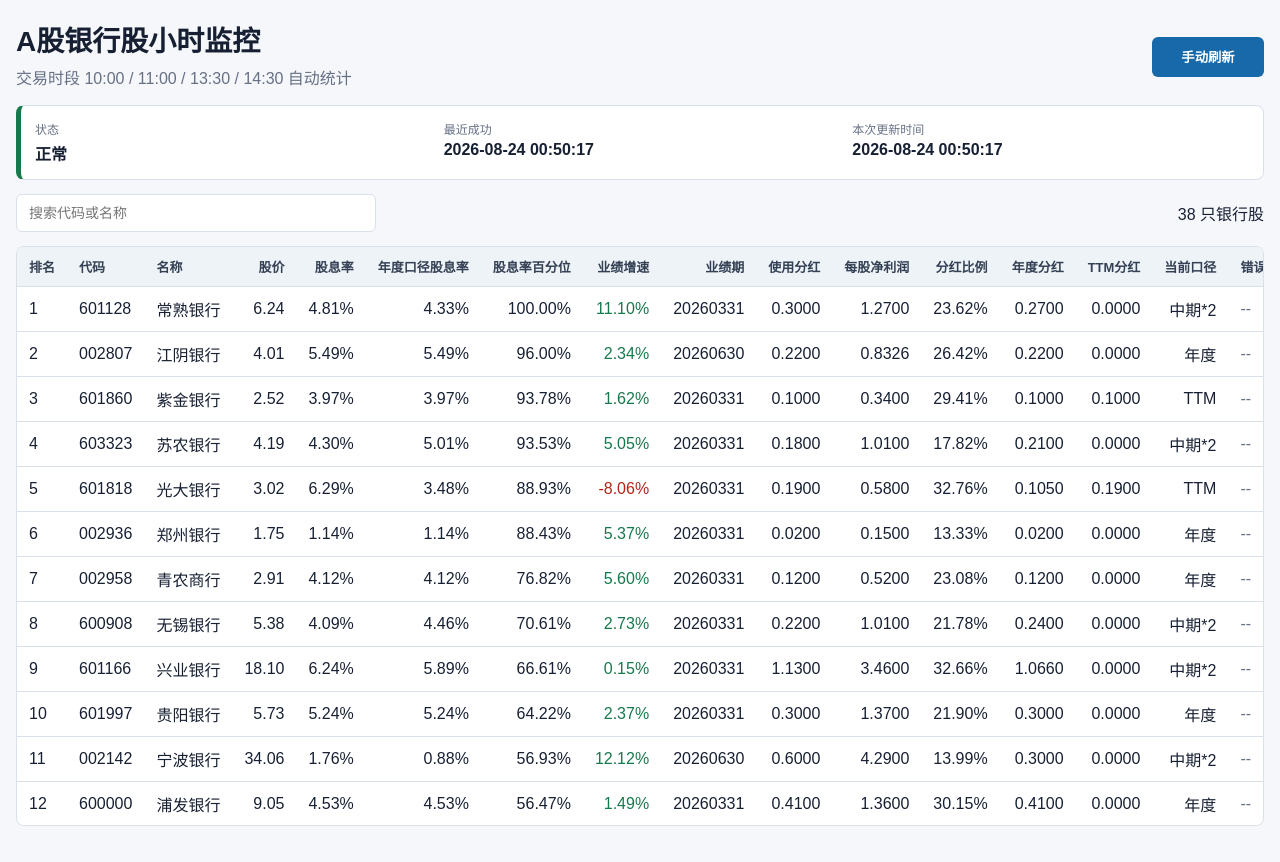
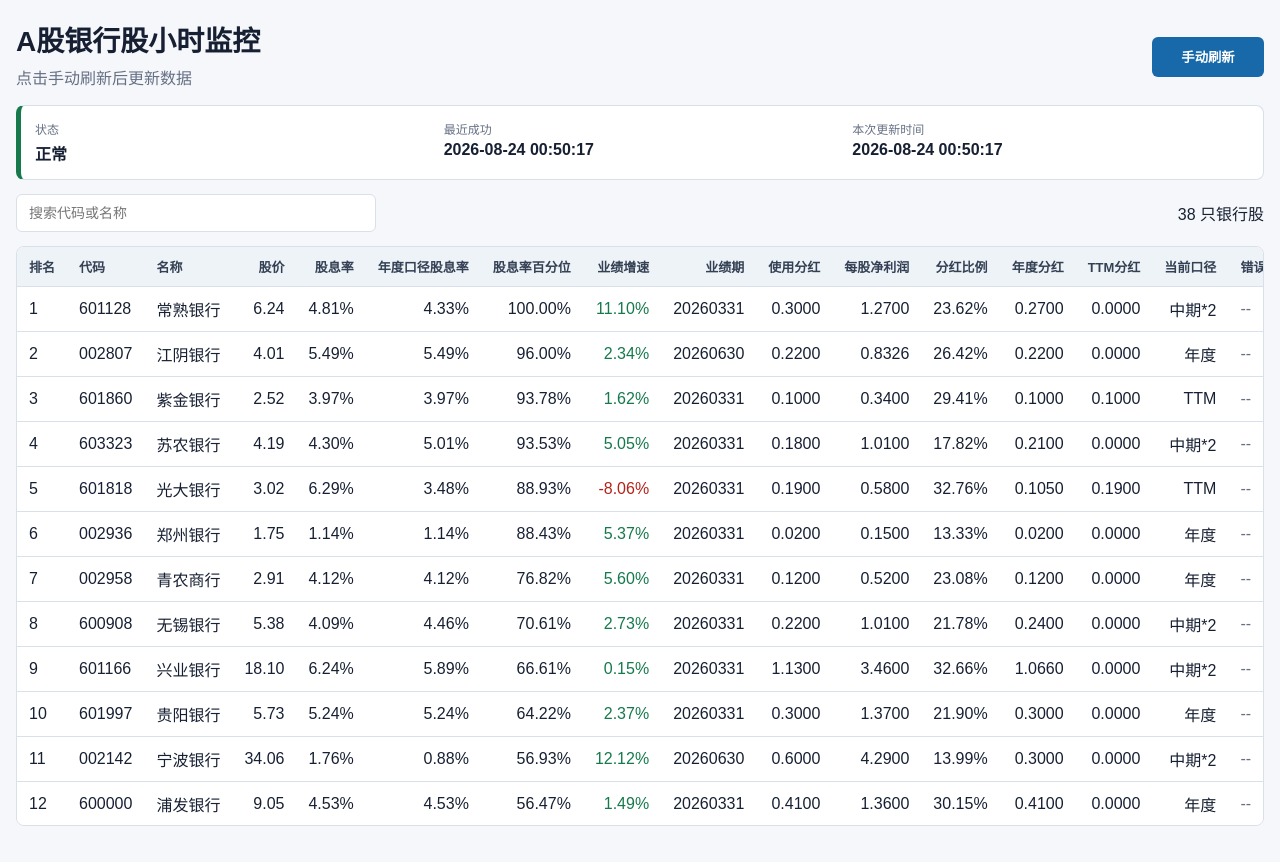
Before and after one commit to wdr0214/a-bank-monitor, a website: page web/index.html in a window 1280 px wide. Drawn offline with Linux system fonts and the light colour scheme; files whose address does not match are found by name.

Commit message:
Disable scheduled bank data refresh

```diff
--- a/web/index.html
+++ b/web/index.html
@@ -11,7 +11,7 @@
       <header class="topbar">
         <div>
           <h1>A股银行股小时监控</h1>
-          <p id="subtitle">交易时段 10:00 / 11:00 / 13:30 / 14:30 自动统计</p>
+          <p id="subtitle">点击手动刷新后更新数据</p>
         </div>
         <button id="refreshBtn" type="button">手动刷新</button>
       </header>
```
Also changed, not shown: .github/workflows/refresh-bank-data.yml.
